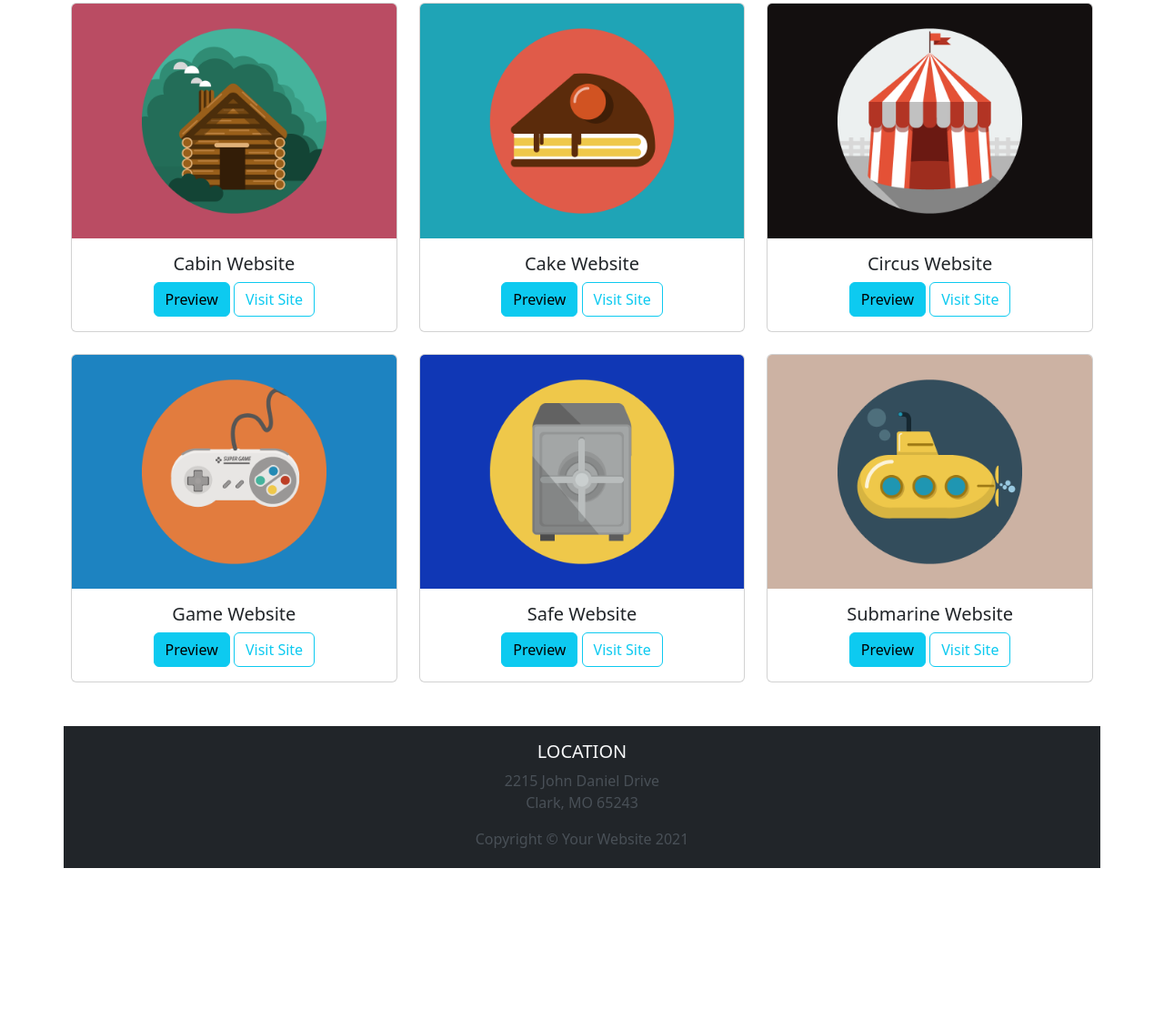
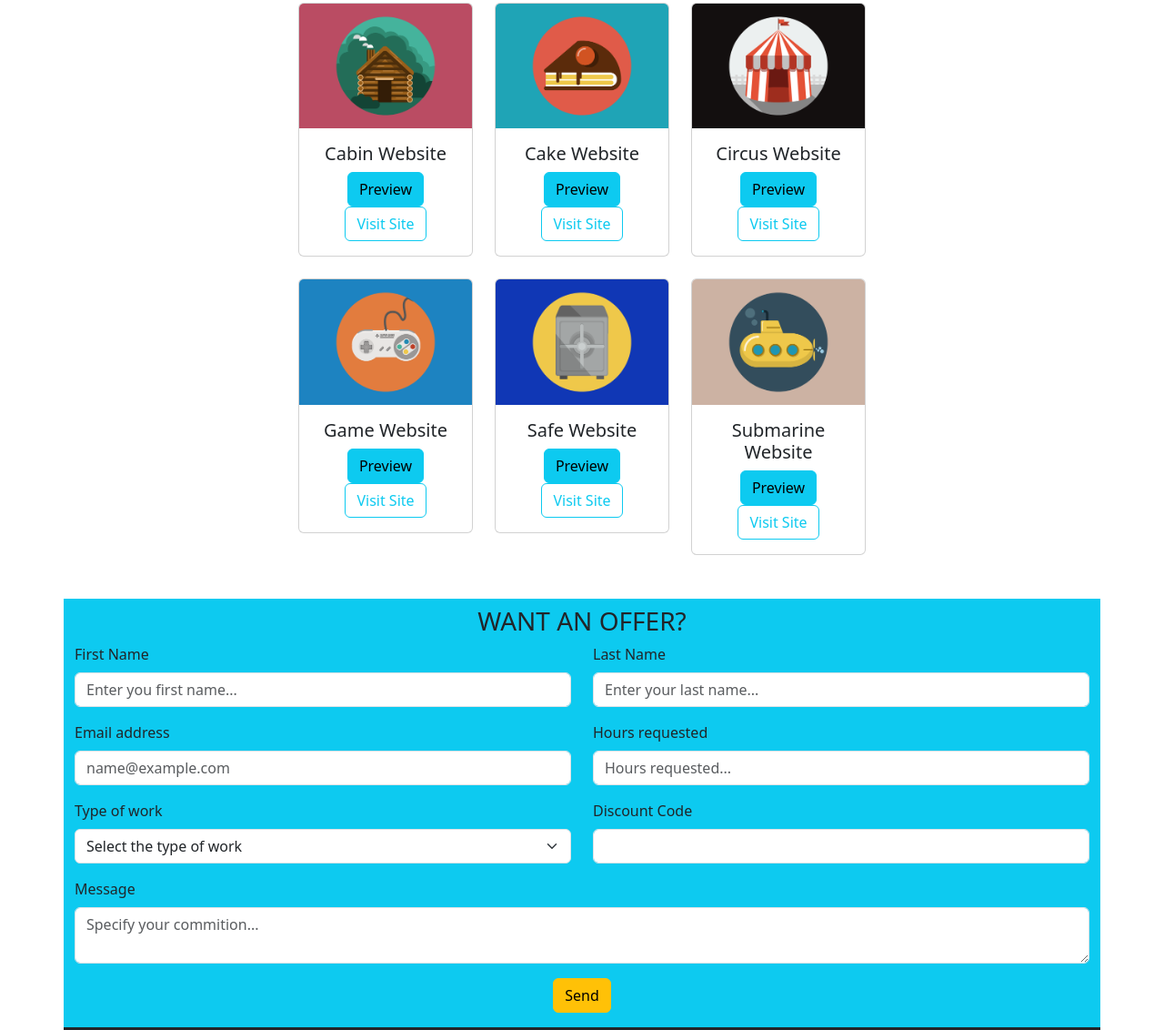
Before and after one commit to UMBY2407/bootstrap-html-freelancer, a plain HTML site: page index.html in a window 1280 px wide. Shown: the part 946-2078 px from the top of the page at 91% size. Before the commit the page ends 1900 px from the top, so only its background shows below. Drawn offline with nearby package versions, Linux system fonts and the light colour scheme.

Commit message:
added forms

```diff
--- a/index.html
+++ b/index.html
@@ -32,7 +32,7 @@
                     </div>
                 </div>
             </div>
-            <div class="container text-center gx-3">
+            <div class="container text-center gx-3 w-50">
                 <div class="row">
                     <div class="col-12 my-2">
                         <h3>PORTFOLIO</h3>
@@ -41,7 +41,7 @@
                 <div class="row">
                     <div class="col-4">
                         <div class="card">
-                            <img src="./img/portfolio/cabin.png" class="card-img-top" alt="Cabin image">
+                            <img src="./img/portfolio/cabin.png" class="card-img-top img-fluid" alt="Cabin image">
                             <div class="card-body">
                                 <h5 class="card-title">Cabin Website</h5>
                                 <button type="button" class="btn btn-info .text-dark">Preview</button>
@@ -51,7 +51,7 @@
                     </div>
                     <div class="col-4">
                         <div class="card">
-                            <img src="./img/portfolio/cake.png" class="card-img-top" alt="Cake image">
+                            <img src="./img/portfolio/cake.png" class="card-img-top img-fluid" alt="Cake image">
                             <div class="card-body">
                                 <h5 class="card-title">Cake Website</h5>
                                 <button type="button" class="btn btn-info .text-dark">Preview</button>
@@ -61,7 +61,7 @@
                     </div>
                     <div class="col-4">
                         <div class="card">
-                            <img src="./img/portfolio/circus.png" class="card-img-top" alt="Circus image">
+                            <img src="./img/portfolio/circus.png" class="card-img-top img-fluid" alt="Circus image">
                             <div class="card-body">
                                 <h5 class="card-title">Circus Website</h5>
                                 <button type="button" class="btn btn-info .text-dark">Preview</button>
@@ -73,7 +73,7 @@
                 <div class="row mt-4 mb-5">
                     <div class="col-4">
                         <div class="card">
-                            <img src="./img/portfolio/game.png" class="card-img-top" alt="Game image">
+                            <img src="./img/portfolio/game.png" class="card-img-top img-fluid" alt="Game image">
                             <div class="card-body">
                                 <h5 class="card-title">Game Website</h5>
                                 <button type="button" class="btn btn-info .text-dark">Preview</button>
@@ -83,7 +83,7 @@
                     </div>
                     <div class="col-4">
                         <div class="card">
-                            <img src="./img/portfolio/safe.png" class="card-img-top" alt="Safe image">
+                            <img src="./img/portfolio/safe.png" class="card-img-top img-fluid" alt="Safe image">
                             <div class="card-body">
                                 <h5 class="card-title">Safe Website</h5>
                                 <button type="button" class="btn btn-info .text-dark">Preview</button>
@@ -93,13 +93,86 @@
                     </div>
                     <div class="col-4">
                         <div class="card">
-                            <img src="./img/portfolio/submarine.png" class="card-img-top" alt="Submarine image">
+                            <img src="./img/portfolio/submarine.png" class="card-img-top img-fluid" alt="Submarine image">
                             <div class="card-body">
                                 <h5 class="card-title">Submarine Website</h5>
                                 <button type="button" class="btn btn-info .text-dark">Preview</button>
                                 <button type="button" class="btn btn-outline-info">Visit Site</button>
                             </div>
                         </div>
+                    </div>
+                </div>
+            </div>
+            <div class="container bg-info w-100 pt-2">
+                <div class="row">
+                    <div class="col-12 text-center">
+                            <h3>WANT AN OFFER? </h3>
+                    </div>
+                </div>
+                <div class="row">
+                    <div class="col-6">
+                        <form>
+                            <div class="mb-3">
+                                <label for="exampleInputEmail1" class="form-label">First Name</label>
+                                <input type="email" class="form-control" id="floatingInput" placeholder="Enter you first name...">
+                            </div>
+                        </form>
+                    </div>
+                    <div class="col-6">
+                        <form>
+                            <div class="mb-3">
+                                <label for="exampleInputEmail1" class="form-label">Last Name</label>
+                                <input type="email" class="form-control" id="floatingInput" placeholder="Enter your last name...">
+                            </div>
+                        </form>
+                    </div>
+                </div>
+                <div class="row">
+                    <div class="col-6">
+                        <form>
+                            <div class="mb-3">
+                                <label for="exampleInputEmail1" class="form-label">Email address</label>
+                                <input type="email" class="form-control" id="floatingInput" placeholder="name@example.com">
+                            </div>
+                        </form>
+                    </div>
+                    <div class="col-6">
+                        <form>
+                            <div class="mb-3">
+                                <label for="exampleInputEmail1" class="form-label">Hours requested</label>
+                                <input type="email" class="form-control" id="floatingInput" placeholder="Hours requested...">
+                            </div>
+                        </form>
+                    </div>
+                </div>
+                <div class="row">
+                    <div class="col-6">
+                        <form>
+                            <label for="exampleInputEmail1" class="form-label">Type of work</label>
+                            <select class="form-select" id="floatingSelectGrid">
+                                <option selected>Select the type of work</option>
+                                <option value="1">One</option>
+                                <option value="2">Two</option>
+                                <option value="3">Three</option>
+                            </select>
+                        </form>
+                    </div>
+                    <div class="col-6">
+                        <form>
+                            <div class="mb-3">
+                                <label for="exampleInputEmail1" class="form-label">Discount Code</label>
+                                <input type="email" class="form-control" id="exampleInputEmail1" aria-describedby="emailHelp">
+                            </div>
+                        </form>
+                    </div>
+                </div>
+                <div class="row">
+                    <div class="col-12 h-100">
+                        <label for="exampleInputEmail1" class="form-label">Message</label>
+                        <textarea class="form-control  mb-3 h-100" placeholder="Specify your commition..." id="floatingTextarea"></textarea>
+                    </div>
+                    <div class="col-12 text-center mb-3">
+                        <button type="button" class="btn btn-warning">Send</button>
                     </div>
                 </div>
             </div>
```
